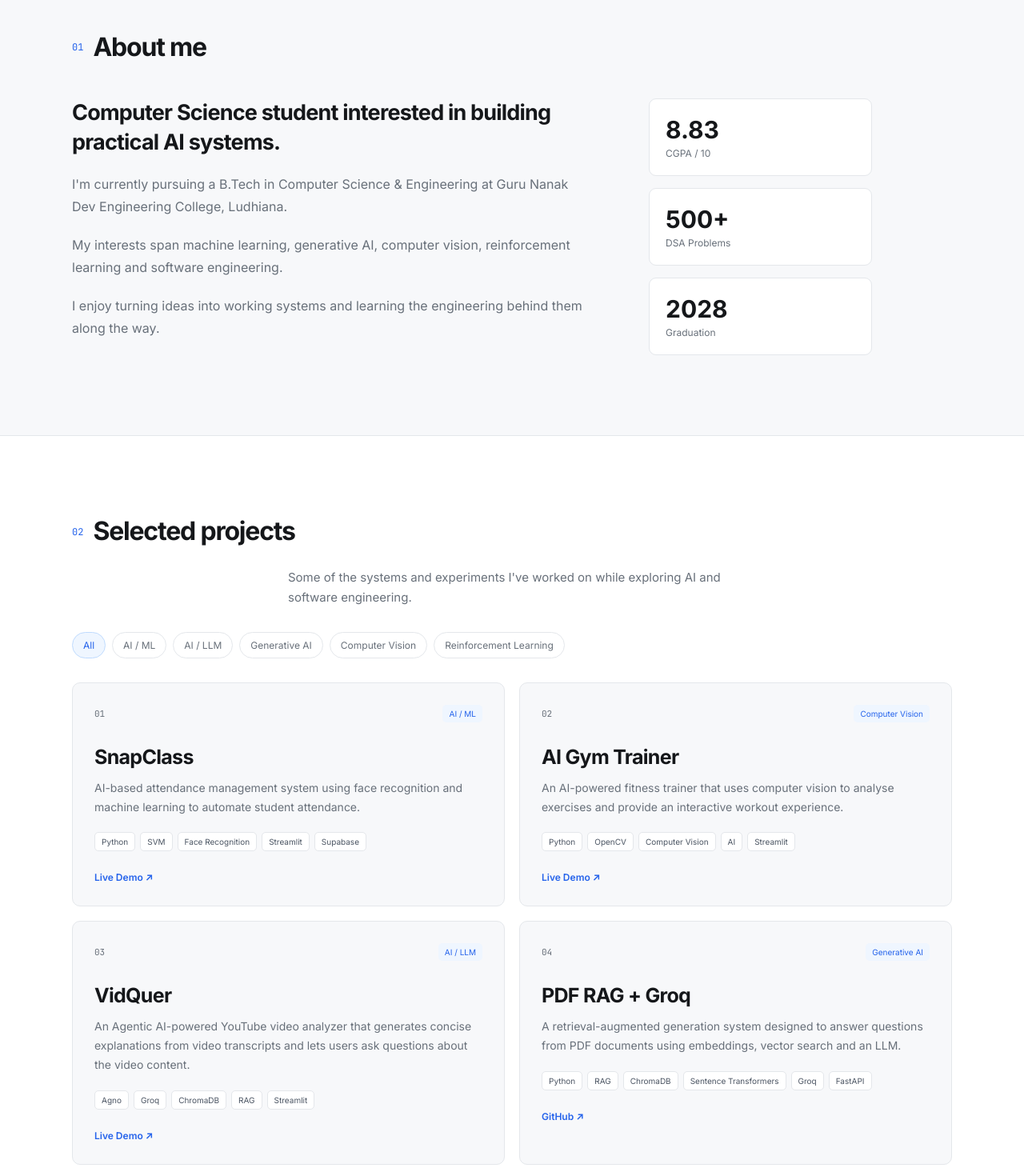
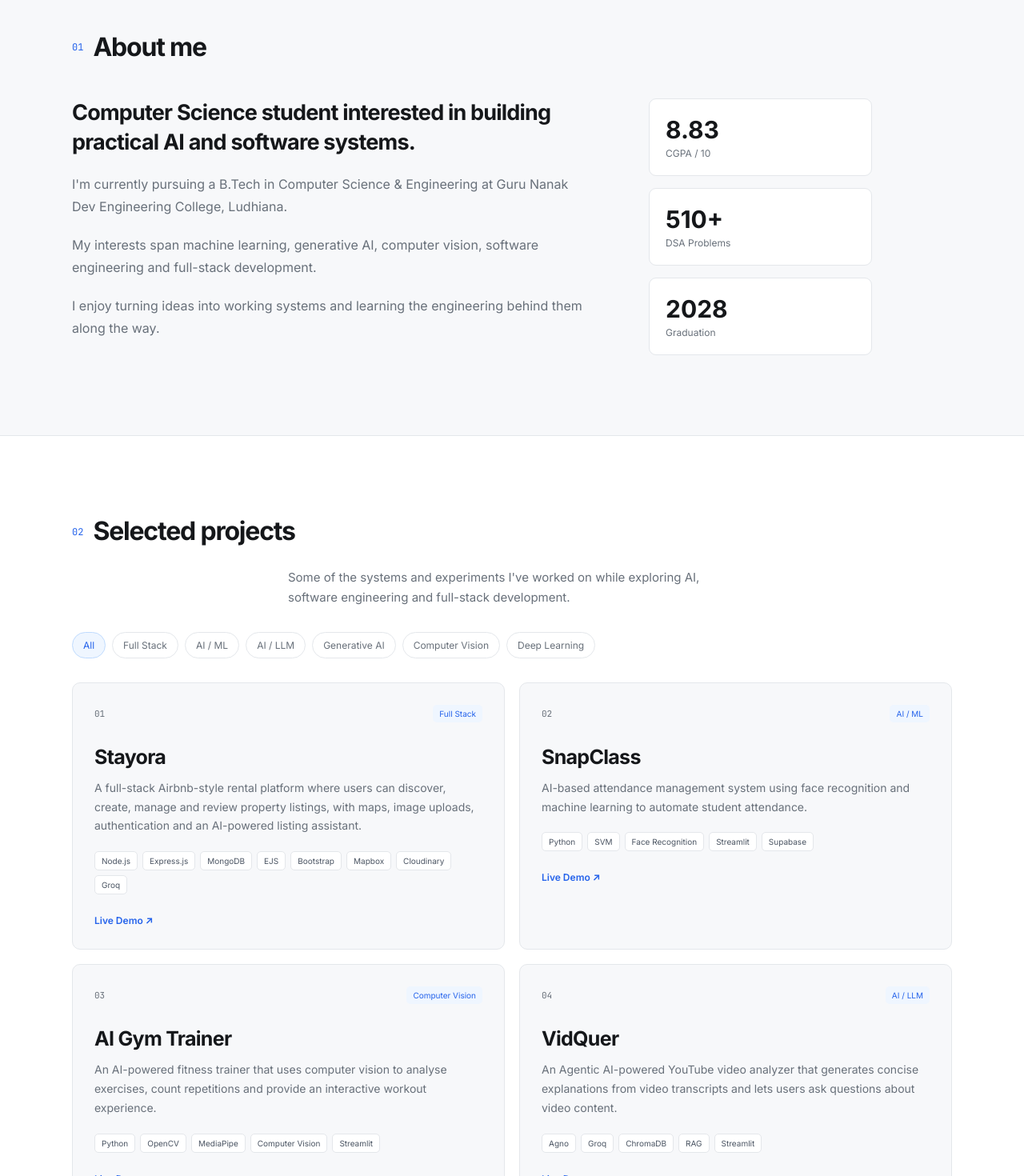
Before and after one commit to simran-kaur5/portfolio, a React (Vite) app: page / in a window 1280 px wide. Shown: the part 780-2250 px from the top of the page at 80% size. Built offline with nearby package versions, Linux system fonts and the light colour scheme.

Commit message:
Updated portfolio

```diff
--- a/src/App.jsx
+++ b/src/App.jsx
@@ -2,6 +2,25 @@ import { useState } from "react";
 import "./App.css";
 
 const projects = [
+  {
+    title: "Stayora",
+    category: "Full Stack",
+    description:
+      "A full-stack Airbnb-style rental platform where users can discover, create, manage and review property listings, with maps, image uploads, authentication and an AI-powered listing assistant.",
+    tech: [
+      "Node.js",
+      "Express.js",
+      "MongoDB",
+      "EJS",
+      "Bootstrap",
+      "Mapbox",
+      "Cloudinary",
+      "Groq",
+    ],
+    link: "https://stayora-0xpm.onrender.com",
+    linkText: "Live Demo ↗",
+  },
+
   {
     title: "SnapClass",
     category: "AI / ML",
@@ -12,7 +31,7 @@ const projects = [
       "SVM",
       "Face Recognition",
       "Streamlit",
-      "Supabase"
+      "Supabase",
     ],
     link: "https://smart-snapclass.streamlit.app/",
     linkText: "Live Demo ↗",
@@ -22,13 +41,13 @@ const projects = [
     title: "AI Gym Trainer",
     category: "Computer Vision",
     description:
-      "An AI-powered fitness trainer that uses computer vision to analyse exercises and provide an interactive workout experience.",
+      "An AI-powered fitness trainer that uses computer vision to analyse exercises, count repetitions and provide an interactive workout experience.",
     tech: [
       "Python",
       "OpenCV",
+      "MediaPipe",
       "Computer Vision",
-      "AI",
-      "Streamlit"
+      "Streamlit",
     ],
     link: "https://real-ai-gym-trainer.streamlit.app/",
     linkText: "Live Demo ↗",
@@ -37,12 +56,17 @@ const projects = [
   {
     title: "VidQuer",
     category: "AI / LLM",
-    year: "2026",
     description:
-      "An Agentic AI-powered YouTube video analyzer that generates concise explanations from video transcripts and lets users ask questions about the video content.",
-    tech: ["Agno", "Groq", "ChromaDB", "RAG", "Streamlit"],
+      "An Agentic AI-powered YouTube video analyzer that generates concise explanations from video transcripts and lets users ask questions about video content.",
+    tech: [
+      "Agno",
+      "Groq",
+      "ChromaDB",
+      "RAG",
+      "Streamlit",
+    ],
     link: "https://vidquery-ai.streamlit.app/",
-    linkText: "Live Demo ↗"
+    linkText: "Live Demo ↗",
   },
 
   {
@@ -56,7 +80,7 @@ const projects = [
       "ChromaDB",
       "Sentence Transformers",
       "Groq",
-      "FastAPI"
+      "FastAPI",
     ],
     link: "https://github.com/simran-kaur5/pdf-rag-groq",
     linkText: "GitHub ↗",
@@ -64,14 +88,14 @@ const projects = [
 
   {
     title: "DQN / Deep Learning",
-    category: "Reinforcement Learning",
+    category: "Deep Learning",
     description:
-      "Deep learning experiments including exploration of neural networks and reinforcement learning concepts using Python and PyTorch.",
+      "Deep learning experiments exploring neural networks and reinforcement learning concepts using Python and PyTorch.",
     tech: [
       "Python",
       "PyTorch",
-      "DQN",
-      "Deep Learning"
+      "Deep Learning",
+      "Neural Networks",
     ],
     link: "https://github.com/simran-kaur5/AI-ML-Projects/tree/main/Deep%20Learning",
     linkText: "GitHub ↗",
@@ -85,10 +109,10 @@ const experience = [
     date: "Jun 2026 – Jul 2026",
   },
   {
-    company: "ALert Enterprise",
+    company: "Alert Enterprise",
     role: "Software Engineer Intern",
     date: "Internship",
-  }
+  },
 ];
 
 function App() {
@@ -96,11 +120,12 @@ function App() {
 
   const categories = [
     "All",
+    "Full Stack",
     "AI / ML",
     "AI / LLM",
     "Generative AI",
     "Computer Vision",
-    "Reinforcement Learning",
+    "Deep Learning",
   ];
 
   const filteredProjects =
@@ -127,13 +152,25 @@ function App() {
           </div>
 
           <div className="nav-links">
-            <button onClick={() => scrollTo("about")}>About</button>
-            <button onClick={() => scrollTo("projects")}>Projects</button>
+            <button onClick={() => scrollTo("about")}>
+              About
+            </button>
+
+            <button onClick={() => scrollTo("projects")}>
+              Projects
+            </button>
+
             <button onClick={() => scrollTo("experience")}>
               Experience
             </button>
-            <button onClick={() => scrollTo("skills")}>Skills</button>
-            <button onClick={() => scrollTo("contact")}>Contact</button>
+
+            <button onClick={() => scrollTo("skills")}>
+              Skills
+            </button>
+
+            <button onClick={() => scrollTo("contact")}>
+              Contact
+            </button>
           </div>
 
           <a
@@ -248,7 +285,7 @@ function App() {
 
             <h3>
               Computer Science student interested in
-              building practical AI systems.
+              building practical AI and software systems.
             </h3>
 
             <p>
@@ -258,8 +295,8 @@ function App() {
 
             <p>
               My interests span machine learning, generative AI,
-              computer vision, reinforcement learning and software
-              engineering.
+              computer vision, software engineering and full-stack
+              development.
             </p>
 
             <p>
@@ -277,7 +314,7 @@ function App() {
             </div>
 
             <div className="stat">
-              <strong>500+</strong>
+              <strong>510+</strong>
               <span>DSA Problems</span>
             </div>
 
@@ -304,7 +341,7 @@ function App() {
 
         <p className="section-description">
           Some of the systems and experiments I've worked on while
-          exploring AI and software engineering.
+          exploring AI, software engineering and full-stack development.
         </p>
 
         <div className="filters">
@@ -325,12 +362,15 @@ function App() {
 
           {filteredProjects.map((project, index) => (
 
-            <article className="project-card" key={project.title}>
+            <article
+              className="project-card"
+              key={project.title}
+            >
 
               <div className="project-top">
 
                 <span className="project-number">
-                  0{index + 1}
+                  {String(index + 1).padStart(2, "0")}
                 </span>
 
                 <span className="project-category">
@@ -339,14 +379,26 @@ function App() {
 
               </div>
 
-              <h3>{project.title}</h3>
+              <h3>
+                {project.title}
+              </h3>
 
-              <p>{project.description}</p>
+              {project.year && (
+                <span className="project-year">
+                  {project.year}
+                </span>
+              )}
+
+              <p>
+                {project.description}
+              </p>
 
               <div className="tech">
 
                 {project.tech.map((item) => (
-                  <span key={item}>{item}</span>
+                  <span key={item}>
+                    {item}
+                  </span>
                 ))}
 
               </div>
@@ -382,20 +434,30 @@ function App() {
 
           {experience.map((item, index) => (
 
-            <div className="experience-item" key={item.company}>
+            <div
+              className="experience-item"
+              key={item.company}
+            >
 
               <div className="experience-number">
-                0{index + 1}
+                {String(index + 1).padStart(2, "0")}
               </div>
 
               <div className="experience-info">
 
                 <div>
-                  <h3>{item.role}</h3>
-                  <h4>{item.company}</h4>
+                  <h3>
+                    {item.role}
+                  </h3>
+
+                  <h4>
+                    {item.company}
+                  </h4>
                 </div>
 
-                <span>{item.date}</span>
+                <span>
+                  {item.date}
+                </span>
 
               </div>
 
@@ -444,11 +506,17 @@ function App() {
 
             <div className="education-score">
 
-              <span>CGPA</span>
+              <span>
+                CGPA
+              </span>
 
-              <strong>8.83</strong>
+              <strong>
+                8.83
+              </strong>
 
-              <small>/ 10</small>
+              <small>
+                / 10
+              </small>
 
             </div>
 
@@ -470,48 +538,141 @@ function App() {
 
         <div className="skills-grid">
 
+          {/* LANGUAGES */}
+
           <div className="skill-box">
-            <h3>Languages</h3>
+
+            <h3>
+              Languages
+            </h3>
+
             <div>
               <span>Python</span>
               <span>C++</span>
+              <span>JavaScript</span>
               <span>SQL</span>
-              <span>JavaScript</span>
             </div>
+
           </div>
 
+
+          {/* FRONTEND */}
+
           <div className="skill-box">
-            <h3>AI / ML</h3>
+
+            <h3>
+              Frontend
+            </h3>
+
             <div>
+              <span>React.js</span>
+              <span>HTML</span>
+              <span>CSS</span>
+              <span>Bootstrap</span>
+              <span>Material UI</span>
+            </div>
+
+          </div>
+
+
+          {/* BACKEND */}
+
+          <div className="skill-box">
+
+            <h3>
+              Backend
+            </h3>
+
+            <div>
+              <span>Node.js</span>
+              <span>Express.js</span>
+              <span>FastAPI</span>
+              <span>REST APIs</span>
+            </div>
+
+          </div>
+
+
+          {/* AI / ML */}
+
+          <div className="skill-box">
+
+            <h3>
+              AI / ML
+            </h3>
+
+            <div>
+              <span>Machine Learning</span>
               <span>PyTorch</span>
               <span>Scikit-learn</span>
-              <span>NLP</span>
+              <span>RAG</span>
+              <span>LLM Applications</span>
               <span>Computer Vision</span>
-              <span>RAG</span>
-              <span>DQN</span>
+              <span>LangChain</span>
+              <span>Agno</span>
             </div>
+
           </div>
 
-          <div className="skill-box">
-            <h3>Development</h3>
-            <div>
-              <span>FastAPI</span>
-              <span>Streamlit</span>
-              <span>Git</span>
-              <span>GitHub</span>
-            </div>
-          </div>
+
+          {/* DATABASES */}
 
           <div className="skill-box">
-            <h3>Data & Databases</h3>
+
+            <h3>
+              Databases
+            </h3>
+
             <div>
-              <span>NumPy</span>
-              <span>Pandas</span>
+              <span>MongoDB</span>
               <span>PostgreSQL</span>
               <span>MySQL</span>
+              <span>SQLite</span>
               <span>Supabase</span>
               <span>ChromaDB</span>
             </div>
+
+          </div>
+
+
+          {/* TOOLS */}
+
+          <div className="skill-box">
+
+            <h3>
+              Tools & Technologies
+            </h3>
+
+            <div>
+              <span>Git</span>
+              <span>GitHub</span>
+              <span>Streamlit</span>
+              <span>WebRTC</span>
+              <span>OpenCV</span>
+              <span>MediaPipe</span>
+              <span>Mapbox</span>
+              <span>Cloudinary</span>
+            </div>
+
+          </div>
+
+
+          {/* CORE CS */}
+
+          <div className="skill-box">
+
+            <h3>
+              Core CS
+            </h3>
+
+            <div>
+              <span>OOP</span>
+              <span>DSA</span>
+              <span>DBMS</span>
+              <span>Operating Systems</span>
+              <span>Computer Networks</span>
+            </div>
+
           </div>
 
         </div>
@@ -535,13 +696,32 @@ function App() {
 
           <p>
             I'm interested in internships, engineering opportunities
-            and projects involving AI/ML and software development.
+            and projects involving AI/ML, software engineering and
+            full-stack development.
           </p>
 
           <div className="contact-buttons">
-            <a href="mailto:simranjitk26x@gmail.com">Email</a>
-            <a href="https://www.linkedin.com/in/simranjit-kaur-15488331b/">LinkedIn</a>
-            <a href="https://github.com/simran-kaur5">GitHub</a>
+
+            <a href="mailto:simranjitk26x@gmail.com">
+              Email
+            </a>
+
+            <a
+              href="https://www.linkedin.com/in/simranjit-kaur-15488331b/"
+              target="_blank"
+              rel="noreferrer"
+            >
+              LinkedIn
+            </a>
+
+            <a
+              href="https://github.com/simran-kaur5"
+              target="_blank"
+              rel="noreferrer"
+            >
+              GitHub
+            </a>
+
           </div>
 
         </div>
@@ -549,9 +729,14 @@ function App() {
       </section>
 
 
+      {/* FOOTER */}
+
       <footer>
 
-        <span>© 2026 Simranjit Kaur</span>
+        <span>
+          © 2026 Simranjit Kaur
+        </span>
+
       </footer>
 
     </div>
```
